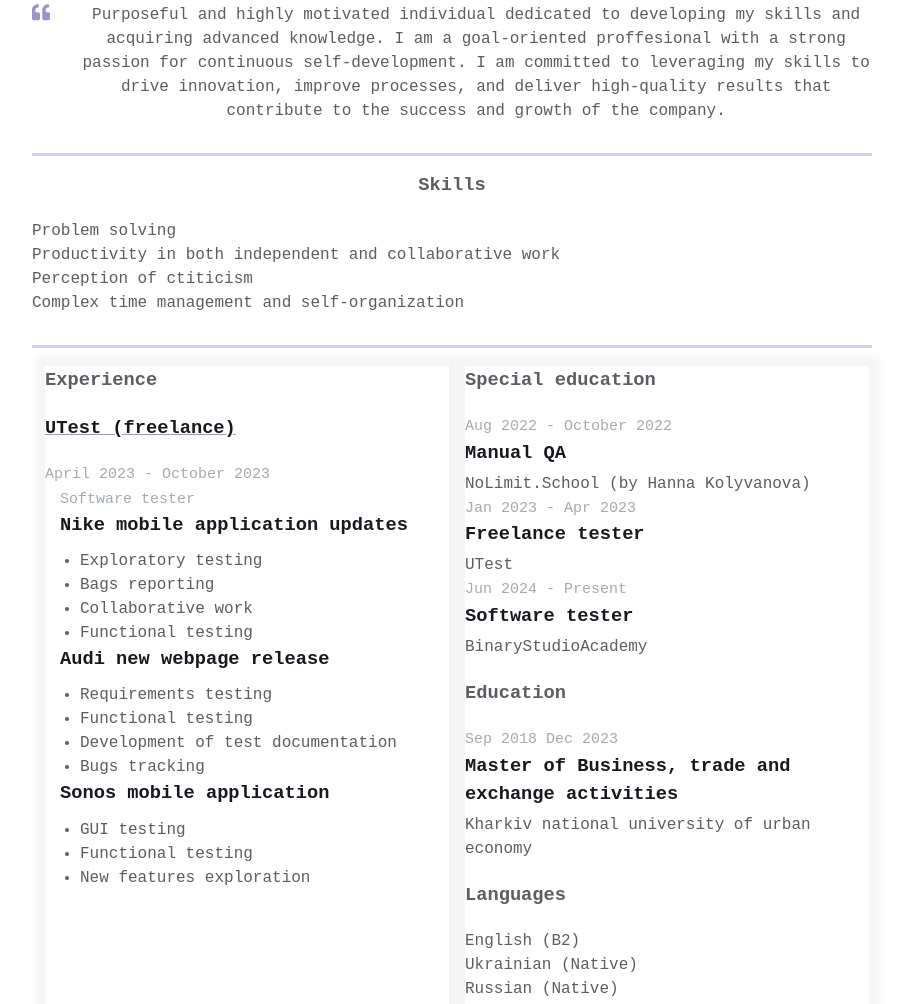
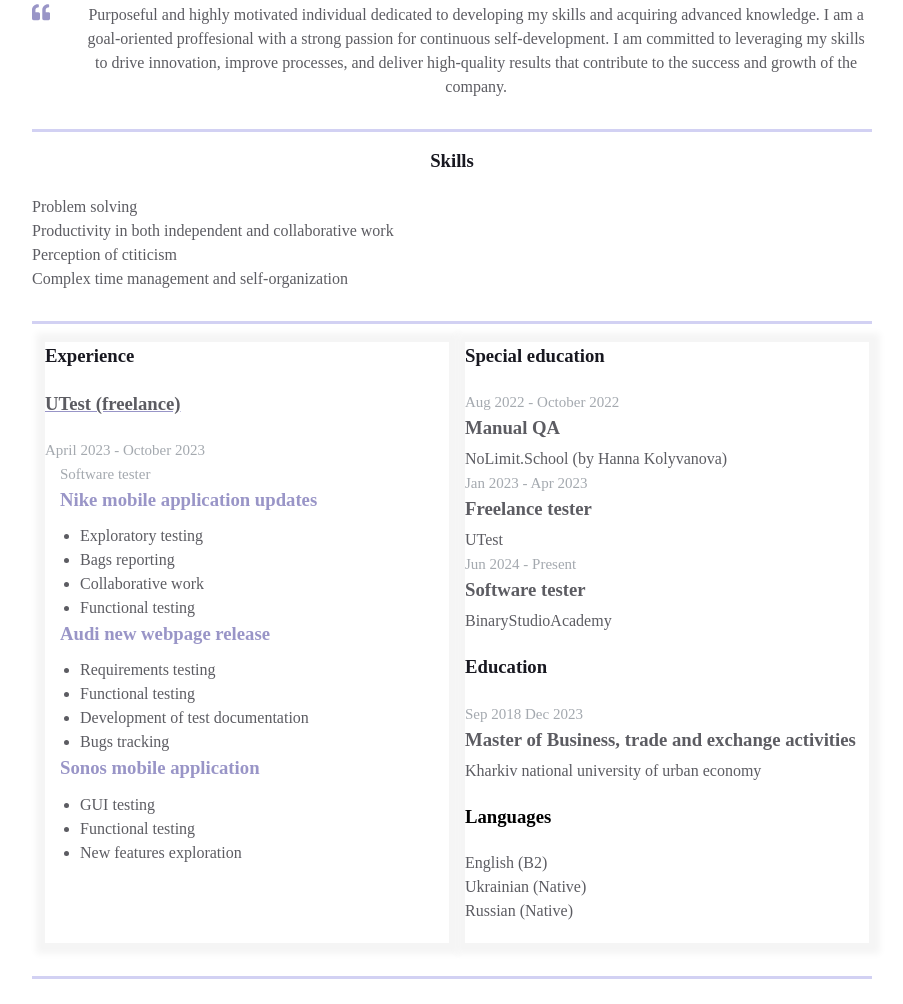
Before and after one commit to VeronikaHordus/Homepage, a plain HTML site: page index.html in a window 1280 px wide. Shown: the part 478-1482 px from the top of the page, without its empty margins (188-1091 px from the left). Drawn offline with Linux system fonts and the light colour scheme.

Commit message:
Edit blocks text color

```diff
--- a/styles.css
+++ b/styles.css
@@ -7,7 +7,7 @@
   }
 
   body {
-    font-family: Andale Mono, monospace;
+    font-family: Didot, serif;
     line-height: 1.5;
 
     --primary-text-color: #181820;
@@ -162,7 +162,7 @@
   }
 
   .skills__header {
-    color: var(--secondary-text-color);
+    color: var(--primary-text-color);
     text-align: center;
     margin-bottom: 20px;
   }
@@ -183,7 +183,7 @@
   }
 
   .experiences__header {
-    color: var(--secondary-text-color);
+    color: var(--primary-text-color);
     text-align: left;
     margin-bottom: 20px;
   }
@@ -196,7 +196,7 @@
   }
 
   .experiences__company-header-name {
-    color: var(--primary-text-color);
+    color: var(--secondary-text-color);
     text-decoration-color: var(--text-decoration-color);
     text-decoration-line: underline;
     text-align: left;
@@ -216,7 +216,7 @@
   }
 
   .experiences__company-project-name {
-    color: var(--primary-text-color);
+    color: var(--text-decoration-color);
     text-align: left;
     margin-bottom: 10px;
   }
@@ -237,7 +237,7 @@
   }
 
   .additional-info__education-header {
-    color: var(--secondary-text-color);
+    color: var(--primary-text-color);
     text-align: left;
     margin-bottom: 20px;
   }
@@ -250,7 +250,7 @@
   }
 
   .additional-info__education-university-speciality {
-    color: var(--primary-text-color);
+    color: var(--secondary-text-color);
     text-align: left;
     margin-bottom: 5px;
   }
@@ -264,7 +264,7 @@
   }
 
   .additional-info__languages-header {
-    color: var(--secondary-text-color);
+    color: var(--text-decorating-color);
     text-align: left;
     margin-bottom: 20px;
   }
```
